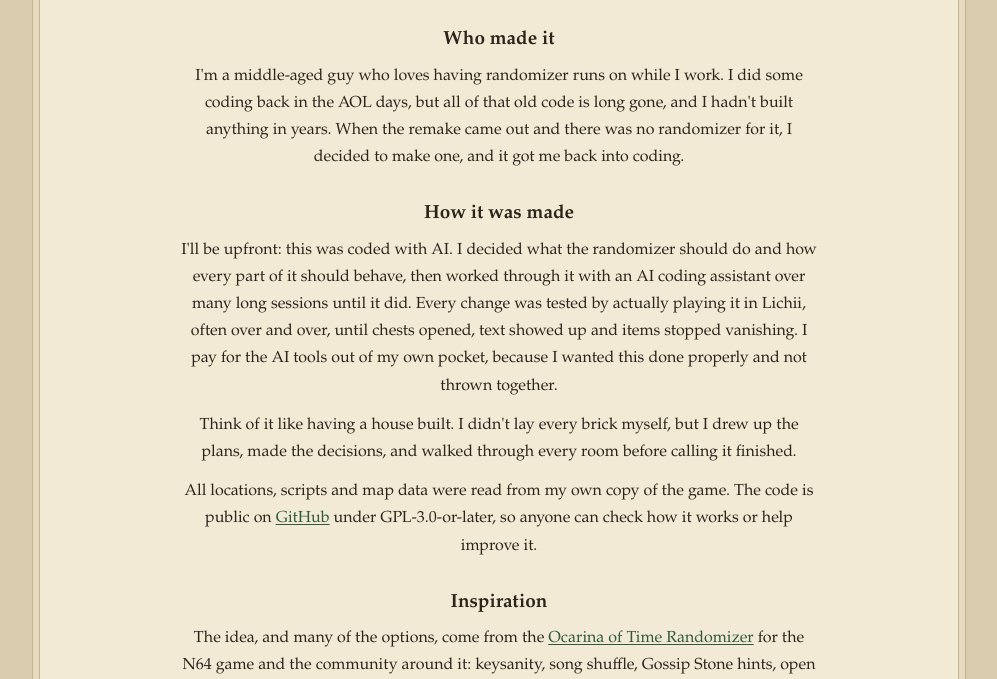
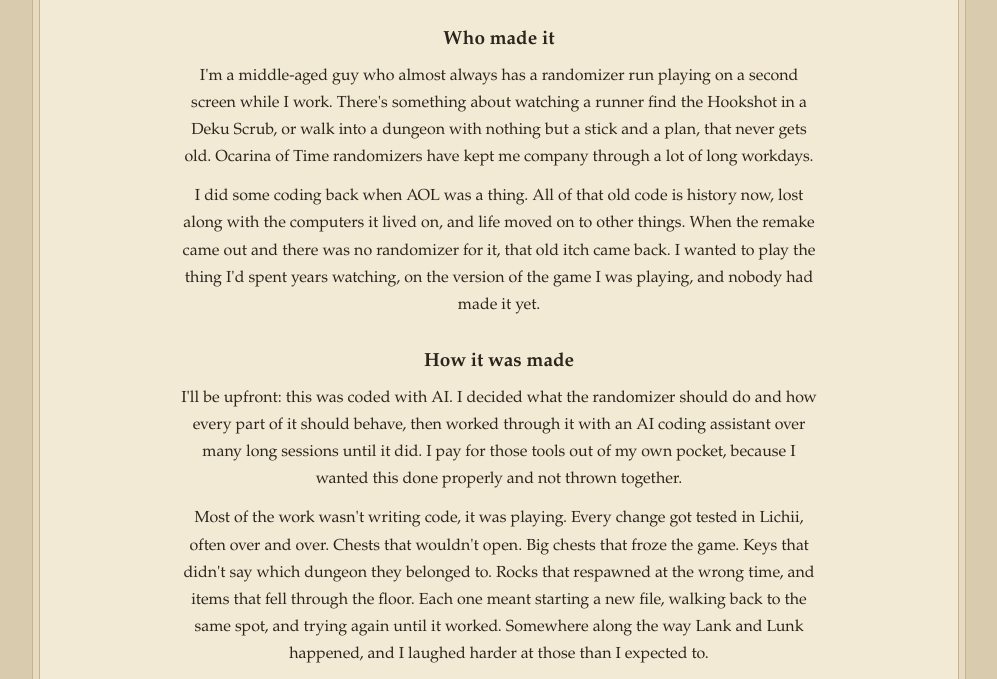
Before and after one commit to IcePeten/ootrando, a plain HTML site: page web/index.html in a window 1280 px wide. Both pictures are taken after a click on the link "More about how it was made". Shown: the part 527-1206 px from the top of the page, without its empty margins (141-1138 px from the left). Drawn offline with Linux system fonts and the light colour scheme; no server answers.

Commit message:
Expand the About section
Co-authored-by: Cursor <cursoragent@cursor.com>

```diff
--- a/web/index.html
+++ b/web/index.html
@@ -158,11 +158,15 @@
     <section class="part prose">
       <h2>About this project</h2>
       <h3>Who made it</h3>
-      <p>I'm a middle-aged guy who loves having randomizer runs on while I work. I did some coding back in the AOL days, but all of that old code is long gone, and I hadn't built anything in years. When the remake came out and there was no randomizer for it, I decided to make one, and it got me back into coding.</p>
+      <p>I'm a middle-aged guy who almost always has a randomizer run playing on a second screen while I work. There's something about watching a runner find the Hookshot in a Deku Scrub, or walk into a dungeon with nothing but a stick and a plan, that never gets old. Ocarina of Time randomizers have kept me company through a lot of long workdays.</p>
+      <p>I did some coding back when AOL was a thing. All of that old code is history now, lost along with the computers it lived on, and life moved on to other things. When the remake came out and there was no randomizer for it, that old itch came back. I wanted to play the thing I'd spent years watching, on the version of the game I was playing, and nobody had made it yet.</p>
       <h3>How it was made</h3>
-      <p>I'll be upfront: this was coded with AI. I decided what the randomizer should do and how every part of it should behave, then worked through it with an AI coding assistant over many long sessions until it did. Every change was tested by actually playing it in Lichii, often over and over, until chests opened, text showed up and items stopped vanishing. I pay for the AI tools out of my own pocket, because I wanted this done properly and not thrown together.</p>
-      <p>Think of it like having a house built. I didn't lay every brick myself, but I drew up the plans, made the decisions, and walked through every room before calling it finished.</p>
+      <p>I'll be upfront: this was coded with AI. I decided what the randomizer should do and how every part of it should behave, then worked through it with an AI coding assistant over many long sessions until it did. I pay for those tools out of my own pocket, because I wanted this done properly and not thrown together.</p>
+      <p>Most of the work wasn't writing code, it was playing. Every change got tested in Lichii, often over and over. Chests that wouldn't open. Big chests that froze the game. Keys that didn't say which dungeon they belonged to. Rocks that respawned at the wrong time, and items that fell through the floor. Each one meant starting a new file, walking back to the same spot, and trying again until it worked. Somewhere along the way Lank and Lunk happened, and I laughed harder at those than I expected to.</p>
+      <p>Think of it like having a house built. I didn't lay every brick myself, but I drew up the plans, made the decisions, and walked through every room before calling it finished. And if you find a door that doesn't open, I want to hear about it.</p>
       <p>All locations, scripts and map data were read from my own copy of the game. The code is public on <a href="https://github.com/IcePeten/ootrando" target="_blank" rel="noopener">GitHub</a> under GPL-3.0-or-later, so anyone can check how it works or help improve it.</p>
+      <h3>Why share it</h3>
+      <p>Because randomizers are better with other people. If this gives you one fun run, a good laugh at Lunk, or a reason to revisit a game you love, then it did what I hoped. Thank you for giving it a try.</p>
       <h3>Inspiration</h3>
       <p>The idea, and many of the options, come from the <a href="https://ootrandomizer.com" target="_blank" rel="noopener">Ocarina of Time Randomizer</a> for the N64 game and the community around it: keysanity, song shuffle, Gossip Stone hints, open settings, Gold Skulltula shuffle and traps. Lank and Lunk are a nod to the long-running community joke. This project isn't affiliated with them and shares none of their code, but it wouldn't exist without their work. Please support them.</p>
       <p>Thanks also to the speedrunning and randomizer communities in general, for making these games so much fun to watch.</p>
```
